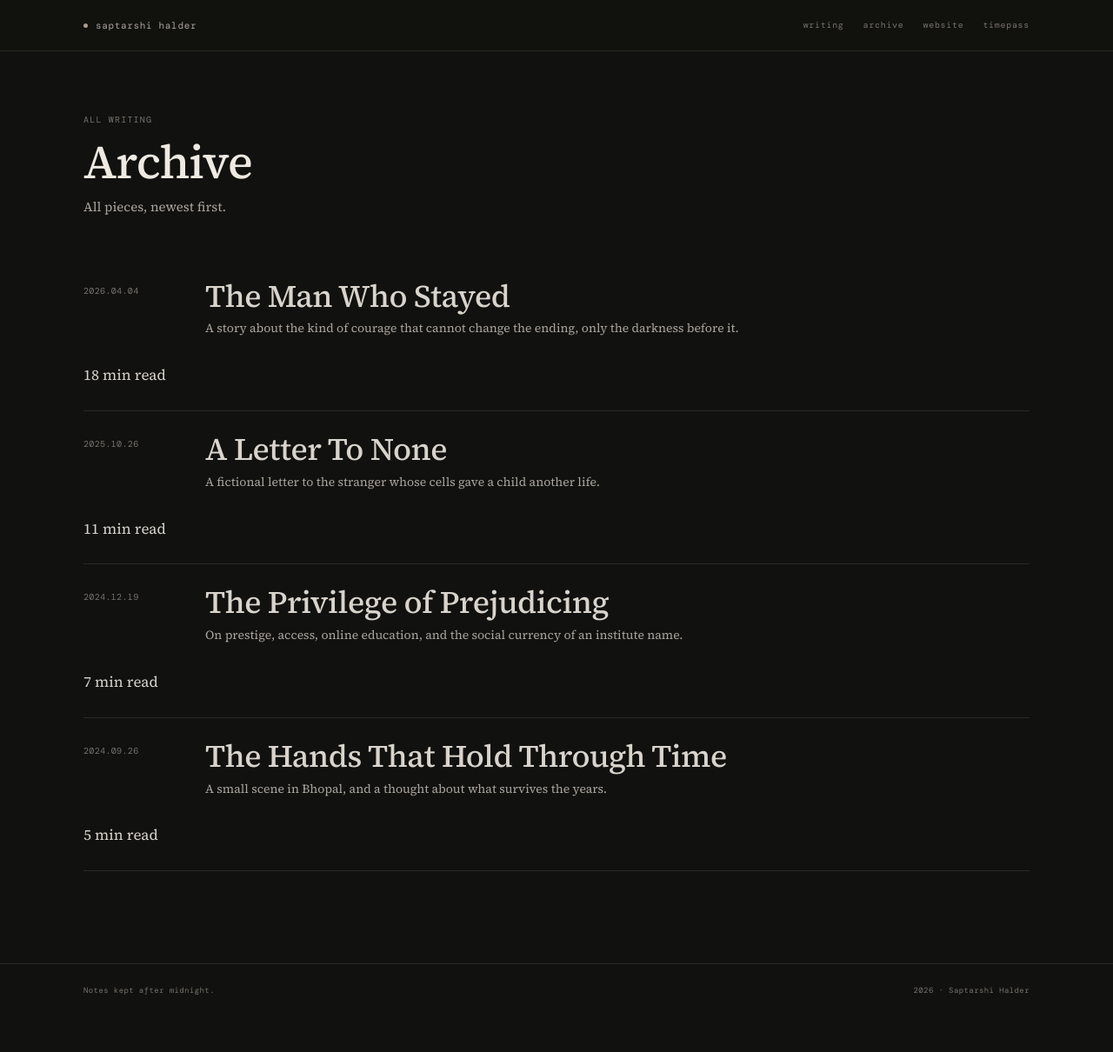
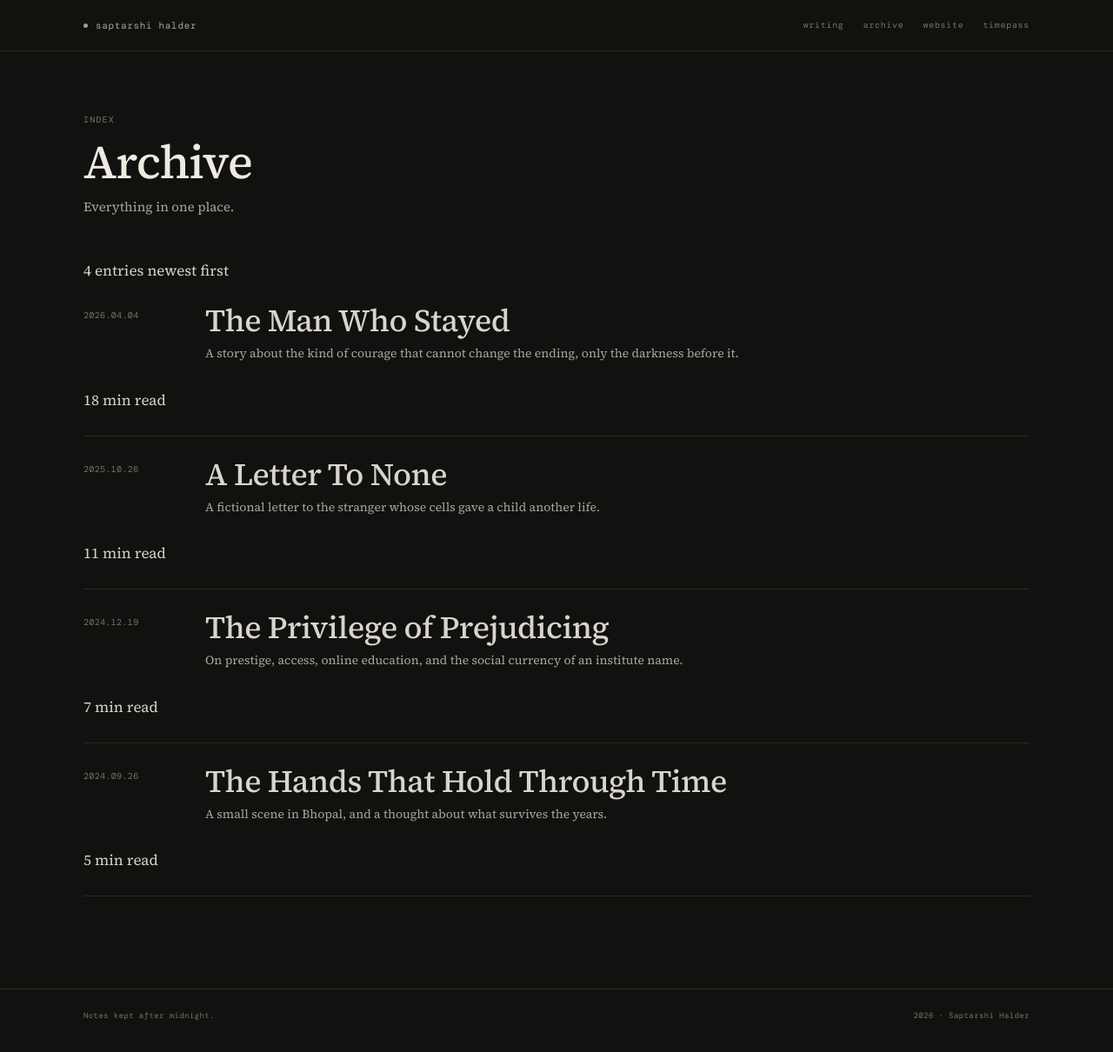
Before and after one commit to saptarshihalder/blog, a Jekyll site: the page built from archive.html, in a window 1280 px wide and 1210 px high. Shown: the whole window at 87% size. Built offline with Jekyll 4.4.1, drawn with Linux system fonts in a browser that asks for light colours; some web fonts are replaced.

Commit message:
Use interactive index in archive

```diff
--- a/archive.html
+++ b/archive.html
@@ -2,17 +2,18 @@
 layout: default
 title: Archive
 permalink: /archive/
+writing_index: true
 ---
 <section class="archive-intro">
   <div class="shell">
-    <p class="eyebrow">all writing</p>
+    <p class="eyebrow">index</p>
     <h1>Archive</h1>
-    <p>All pieces, newest first.</p>
+    <p>Everything in one place.</p>
   </div>
 </section>
 
 <section class="section">
   <div class="shell">
-    {% include article-list.html heading_level=2 %}
+    {% include writing-index.html heading_level=2 %}
   </div>
 </section>
```
